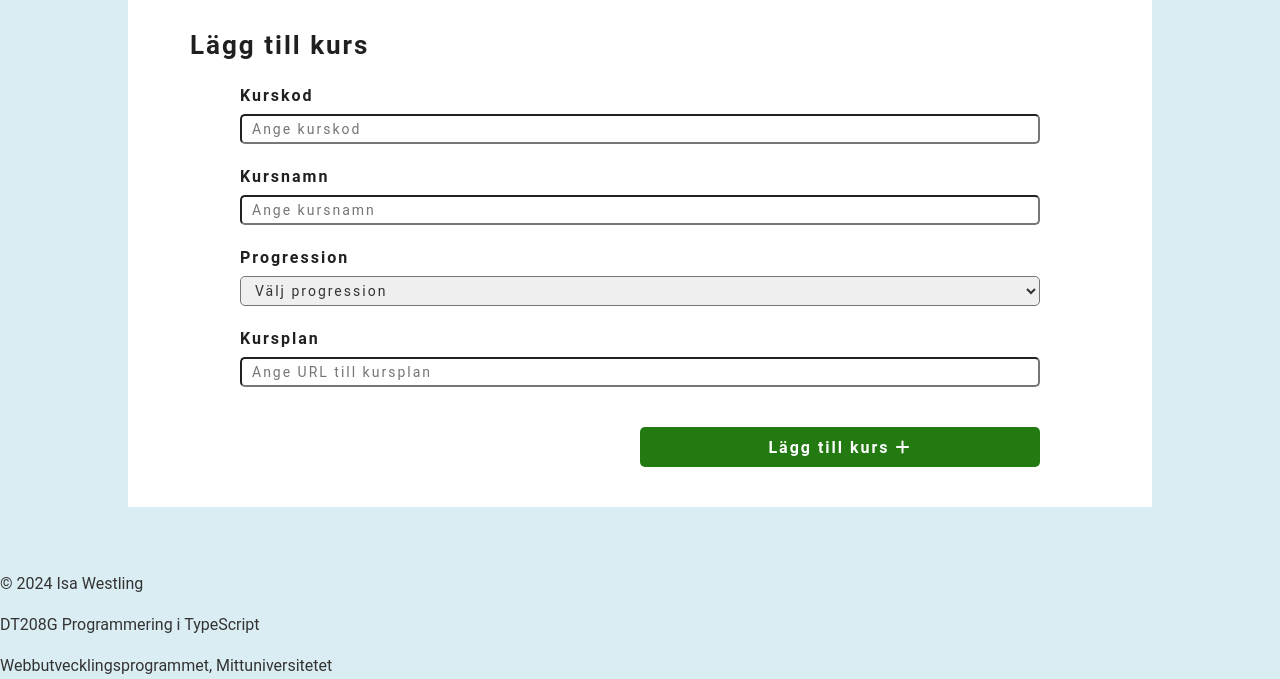
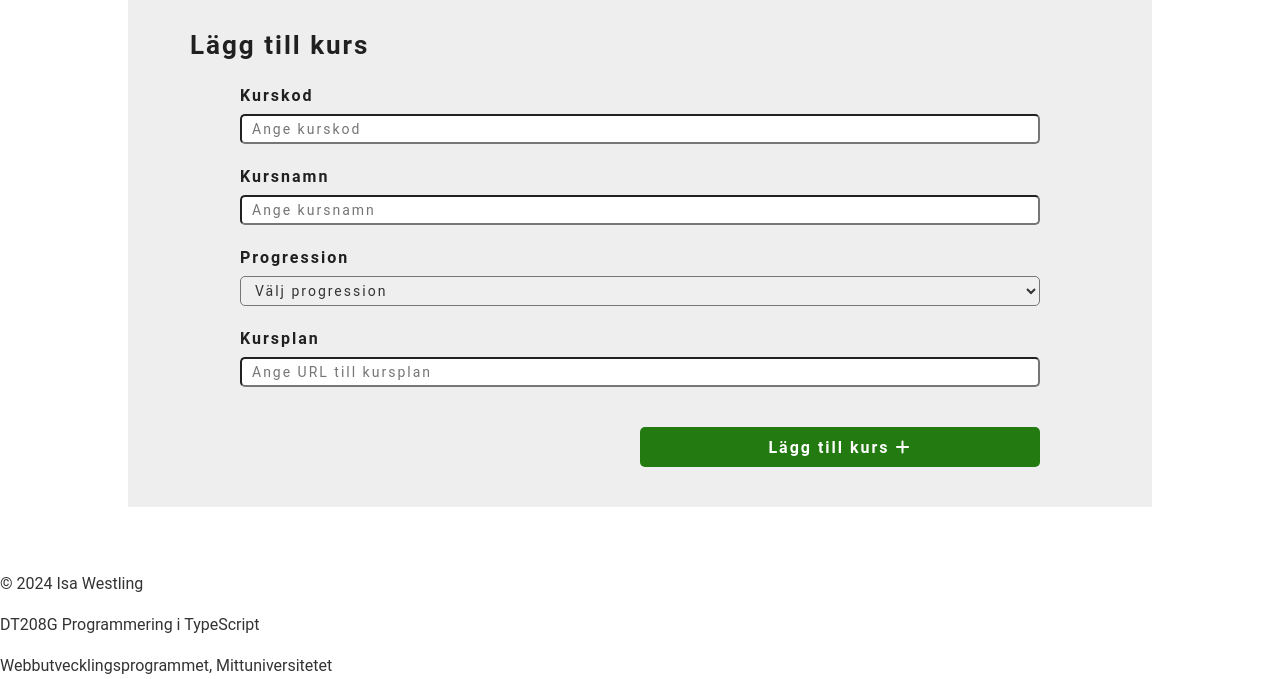
Before and after one commit to iswe2301/typescript-moment1.2, a website built with Parcel: page src/index.html in a window 1280 px wide. Shown: the part 415-1094 px from the top of the page. Built offline with nearby package versions, Linux system fonts and the light colour scheme.

Commit message:
ändrat färgtema till rosa.

```diff
--- a/src/scss/abstracts.scss
+++ b/src/scss/abstracts.scss
@@ -1,15 +1,15 @@
 // Variabler för text och färger
 $font-text: 'Roboto', Helvetica, Arial, sans-serif;
 $font-heading: "Montserrat", 'Roboto', Helvetica, sans-serif;
-$background-color: #daedf3;
-$bg-color-white: white;
+$background-color: rgb(255, 255, 255);
+$bg-color-white: rgb(238, 238, 238);
 $primary-color: rgb(32, 32, 32);
 $secondary-color: rgb(34, 112, 185);
-$light-grey-color: rgb(201, 201, 214);
-$link-color: #1b60e0;
+$light-grey-color: rgb(190, 190, 190);
+$link-color: hotpink;
 $sub-head-color: #05081f;
-$hover-color: darken($link-color, 0%);
-$table-hover: #eaeaea;
+$hover-color: darken($link-color, 10%);
+$table-hover: darken($bg-color-white, 10%);
 $text-color: #333;
 $light-text-color: white;
 $add-btn-color: rgb(34, 122, 16);
```
